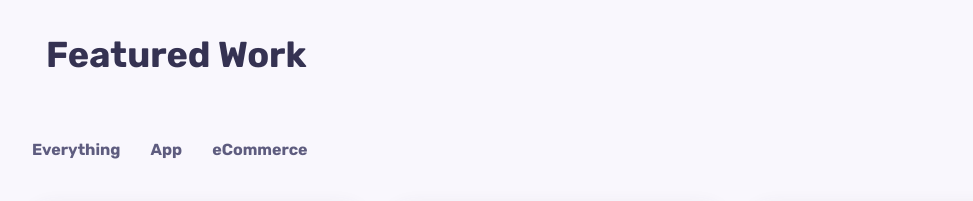
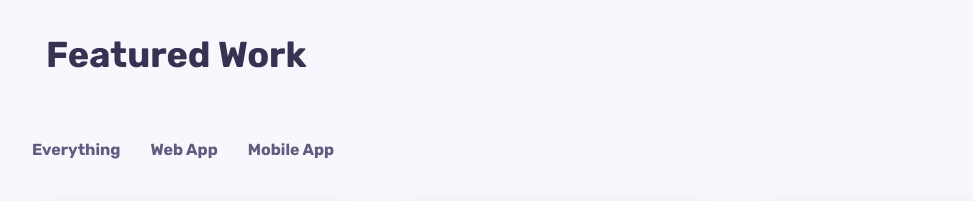
Before and after one commit to JasonDisj/Jason-Portfolio-Website, a React (Create React App) app in the folder jason/: page / in a window 1280 px wide. Shown: the part 2260-2461 px from the top of the page, without its empty margins (83-1056 px from the left). Built offline with nearby package versions, Linux system fonts and the light colour scheme; grey boxes are pictures that could not be loaded.

Commit message:
Rename project category

```diff
--- a/jason/src/components/portfolio/Portfolio.jsx
+++ b/jason/src/components/portfolio/Portfolio.jsx
@@ -28,18 +28,18 @@ const Portfolio = () => {
         <span
           className="project__item"
           onClick={() => {
-            filterItem("App");
+            filterItem("Web App");
           }}
         >
-          App
+          Web App
         </span>
         <span
           className="project__item"
           onClick={() => {
-            filterItem("eCommerce");
+            filterItem("Mobile App");
           }}
         >
-          eCommerce
+          Mobile App
         </span>
       </div>
 
--- a/jason/src/components/portfolio/project.js
+++ b/jason/src/components/portfolio/project.js
@@ -18,7 +18,7 @@ const Project = [
     id: 2,
     image: Project2,
     title: "Netflix Clone",
-    category: "App",
+    category: "Web App",
     description: "Next.js-based Netflix clone 📺",
     link: "https://github.com/JasonDisj/netflix",
   },
@@ -26,7 +26,7 @@ const Project = [
     id: 3,
     image: Project3,
     title: "Real-time Chat",
-    category: "App",
+    category: "Web App",
     description: "Real-time Chat App with React, Node, Socket.IO ⚡",
     link: "https://github.com/JasonDisj/Realtime-Chat-App",
   },
@@ -34,7 +34,7 @@ const Project = [
     id: 4,
     image: Project4,
     title: "Relic",
-    category: "App",
+    category: "Web App",
     description: `React-based Tinder clone that users can distract the pesky ghosts living in their houses by setting them up on a "date" to avoid the heeby jeebies 👻`,
     link: "https://github.com/JasonDisj/ghost-tindr",
   },
@@ -42,7 +42,7 @@ const Project = [
     id: 5,
     image: Project5,
     title: "Interview Scheduler",
-    category: "App",
+    category: "Web App",
     description:
       "A single-page app which allows users to book, edit, and cancel appointments with a list of interviewers.",
     link: "https://github.com/JasonDisj/scheduler",
```
